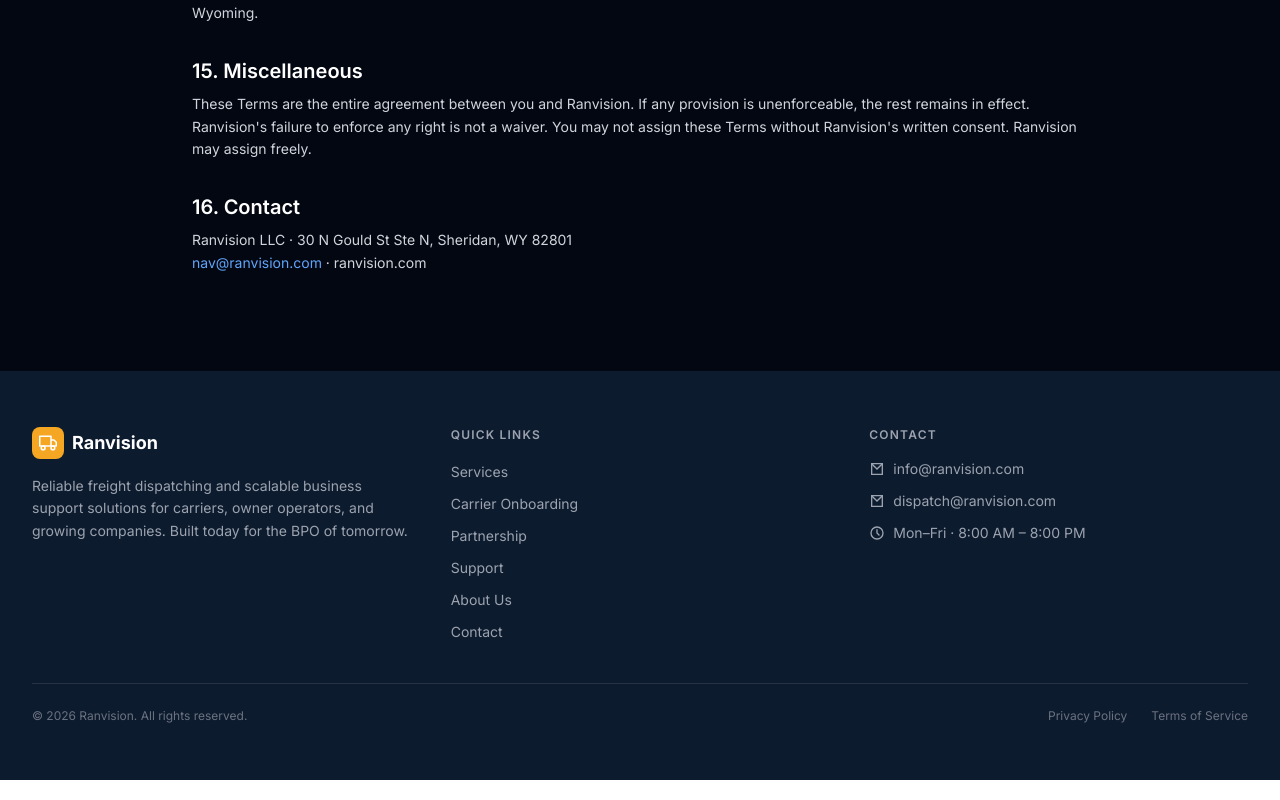
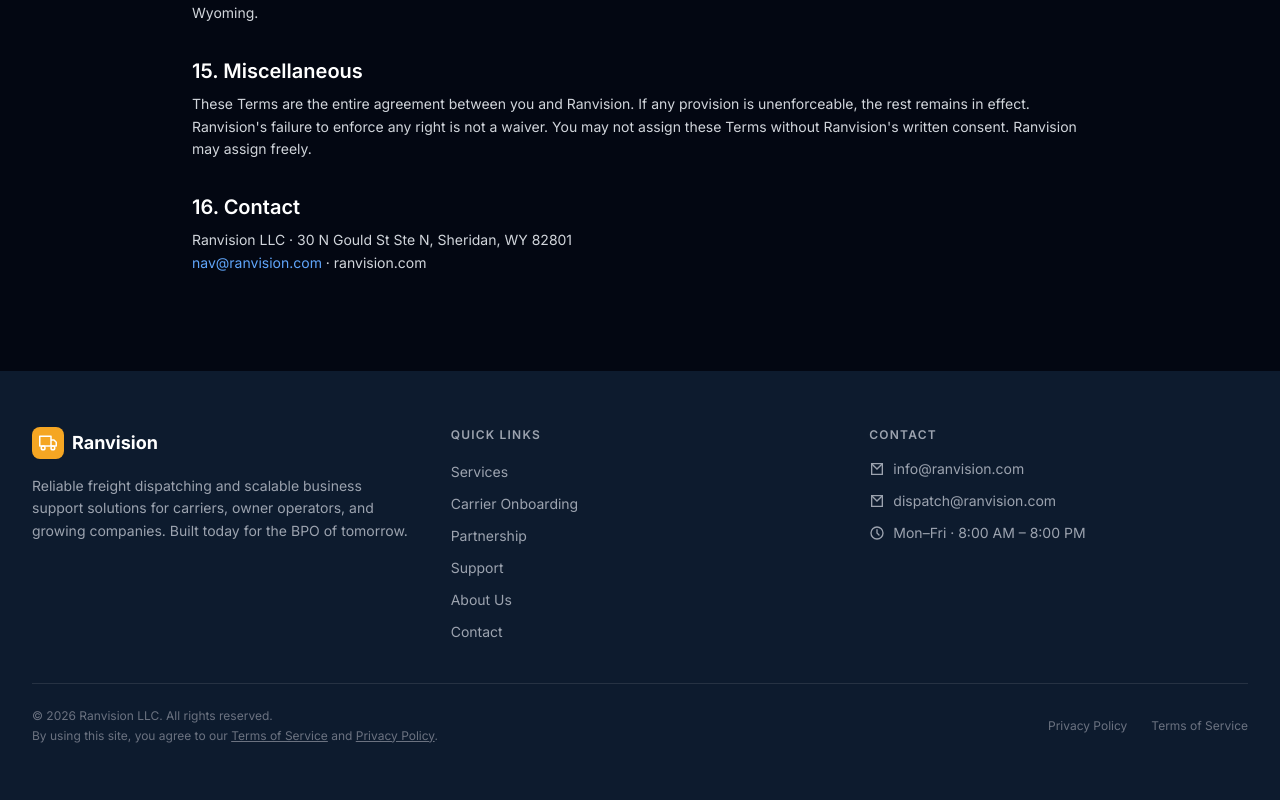
Before and after one commit to Nav-Ranvision/Ranvision, a React (Vite) app: page /terms-of-service in a window 1280 px wide. Shown: the part 2101-2901 px from the top of the page. Built offline with nearby package versions, Linux system fonts and the light colour scheme; no server answers.

Commit message:
Fix Terms route and add consent line to footer

```diff
--- a/src/components/Footer.jsx
+++ b/src/components/Footer.jsx
@@ -22,7 +22,7 @@
             </p>
           </div>
 
-          {/* Quick links */}
+          {/* Quick Links */}
           <div>
             <p className="text-xs font-semibold uppercase tracking-widest text-gray-400 mb-4">Quick Links</p>
             <ul className="space-y-2">
@@ -63,13 +63,23 @@
           </div>
         </div>
 
+        {/* Bottom bar */}
         <div className="border-t border-white/10 mt-10 pt-6 flex flex-col sm:flex-row justify-between items-center gap-4">
-          <p className="text-gray-500 text-xs">© 2026 Ranvision. All rights reserved.</p>
+          <div className="flex flex-col gap-1 text-center sm:text-left">
+            <p className="text-gray-500 text-xs">© 2026 Ranvision LLC. All rights reserved.</p>
+            <p className="text-gray-500 text-xs">
+              By using this site, you agree to our{' '}
+              <Link to="/terms-of-service" className="underline hover:text-gray-300 transition-colors">Terms of Service</Link>
+              {' '}and{' '}
+              <Link to="/privacy-policy" className="underline hover:text-gray-300 transition-colors">Privacy Policy</Link>.
+            </p>
+          </div>
           <div className="flex gap-6">
             <Link to="/privacy-policy" className="text-gray-500 hover:text-gray-300 text-xs transition-colors">Privacy Policy</Link>
-            <Link to="/terms" className="text-gray-500 hover:text-gray-300 text-xs transition-colors">Terms of Service</Link>
+            <Link to="/terms-of-service" className="text-gray-500 hover:text-gray-300 text-xs transition-colors">Terms of Service</Link>
           </div>
         </div>
+
       </div>
     </footer>
   )
```
